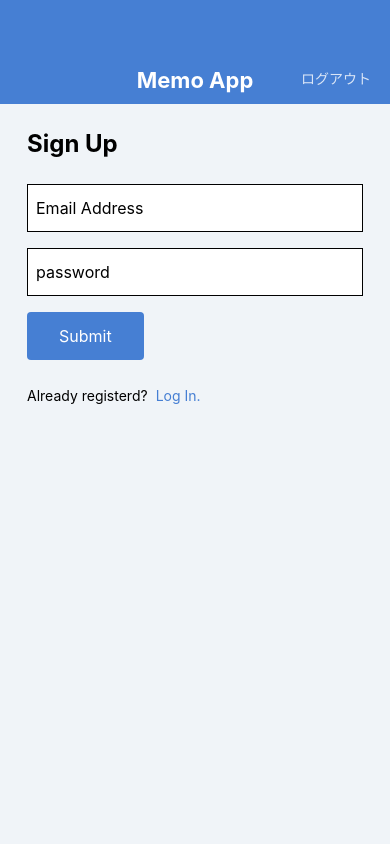
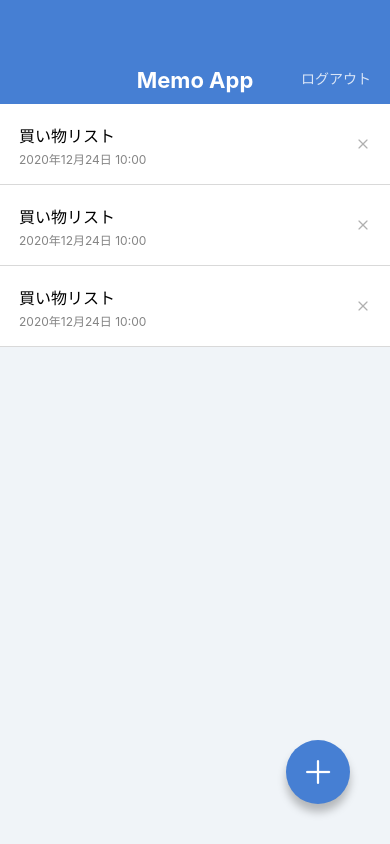
Before and after one commit to tktk2580/Memoapp2, a React Native app: screen / in a window 390 px wide. Built offline with nearby package versions, Linux system fonts and the light colour scheme.

Commit message:
make component touchable

```diff
--- a/App.jsx
+++ b/App.jsx
@@ -9,11 +9,11 @@
 
 export default function App() {
   return (
-    // <MemoListScreen />
+    <MemoListScreen />
     // <MemoDetailScreen />
     // <MemoEditScreen />
     // <MemoCreateScreen />
     // <LogInScreen />
-    <SignUpScreen />
+    // <SignUpScreen />
   );
 }
--- a/src/components/Button.jsx
+++ b/src/components/Button.jsx
@@ -1,18 +1,23 @@
 import React from 'react';
-import { View, Text, StyleSheet } from 'react-native';
-import { string } from 'prop-types';
+import { TouchableOpacity, Text, StyleSheet } from 'react-native';
+import { func, string } from 'prop-types';
 
 export default function Button(props) {
-  const { label } = props;
+  const { label, onPress } = props;
   return (
-    <View style={styles.buttonContainer}>
+    <TouchableOpacity style={styles.buttonContainer} onPress={onPress}>
       <Text style={styles.buttonLabel}>{label}</Text>
-    </View>
+    </TouchableOpacity>
   );
 }
 
 Button.propTypes = {
   label: string.isRequired,
+  onPress: func,
+};
+
+Button.defaultProps = {
+  onPress: func,
 };
 
 const styles = StyleSheet.create({
--- a/src/components/CircleButton.jsx
+++ b/src/components/CircleButton.jsx
@@ -1,23 +1,25 @@
 import React from 'react';
-import { View, StyleSheet } from 'react-native';
-import { string, shape } from 'prop-types';
+import { StyleSheet, TouchableOpacity } from 'react-native';
+import { string, shape, func } from 'prop-types';
 import { AntDesign } from '@expo/vector-icons';
 export default function CircleButton(props) {
-  const { style, name } = props;
+  const { style, name, onPress } = props;
   return (
-    <View style={[styles.circleButton, style]}>
+    <TouchableOpacity style={[styles.circleButton, style]} onPress={onPress}>
       <AntDesign name={name} size={32} color="white" />
-    </View>
+    </TouchableOpacity>
   );
 }
 
 CircleButton.propTypes = {
   style: shape(),
   name: string.isRequired,
+  onPress: func,
 };
 
 CircleButton.defaultProps = {
   style: null,
+  onPress: null,
 };
 
 const styles = StyleSheet.create({
--- a/src/components/MemoList.jsx
+++ b/src/components/MemoList.jsx
@@ -1,5 +1,7 @@
 import React from 'react';
-import { View, Text, StyleSheet } from 'react-native';
+import {
+  View, Text, StyleSheet, TouchableOpacity,
+} from 'react-native';
 import { Feather } from '@expo/vector-icons';
 
 export default function MemoList() {
@@ -10,27 +12,27 @@
           <Text style={styles.memoListItemTitle}>買い物リスト</Text>
           <Text style={styles.memoListItemDate}>2020年12月24日 10:00</Text>
         </View>
-        <View>
+        <TouchableOpacity>
           <Feather name="x" size={16} color="#b0b0b0" />
-        </View>
+        </TouchableOpacity>
       </View>
       <View style={styles.memoListItem}>
         <View>
           <Text style={styles.memoListItemTitle}>買い物リスト</Text>
           <Text style={styles.memoListItemDate}>2020年12月24日 10:00</Text>
         </View>
-        <View>
+        <TouchableOpacity>
           <Feather name="x" size={16} color="#b0b0b0" />
-        </View>
+        </TouchableOpacity>
       </View>
       <View style={styles.memoListItem}>
         <View>
           <Text style={styles.memoListItemTitle}>買い物リスト</Text>
           <Text style={styles.memoListItemDate}>2020年12月24日 10:00</Text>
         </View>
-        <View>
+        <TouchableOpacity>
           <Feather name="x" size={16} color="#b0b0b0" />
-        </View>
+        </TouchableOpacity>
       </View>
     </View>
   );
--- a/src/screens/LogInScreen.jsx
+++ b/src/screens/LogInScreen.jsx
@@ -1,6 +1,6 @@
 import React from 'react';
 import {
-  View, Text, StyleSheet, TextInput,
+  View, Text, StyleSheet, TextInput, TouchableOpacity,
 } from 'react-native';
 
 import AppBar from '../components/AppBar';
@@ -17,7 +17,9 @@
         <Button label="Submit" />
         <View style={styles.footer}>
           <Text style={styles.footerText}>Not registered?</Text>
-          <Text style={styles.footerLink}>Sign up here!</Text>
+          <TouchableOpacity>
+            <Text style={styles.footerLink}>Sign up here!</Text>
+          </TouchableOpacity>
         </View>
       </View>
     </View>
--- a/src/screens/MemoEditScreen.jsx
+++ b/src/screens/MemoEditScreen.jsx
@@ -1,6 +1,6 @@
 import React from 'react';
 import {
-  View, StyleSheet, TextInput, KeyboardAvoidingView,
+  View, StyleSheet, TextInput, KeyboardAvoidingView, Alert,
 } from 'react-native';
 
 import AppBar from '../components/AppBar';
@@ -14,7 +14,7 @@
       <View style={styles.inputContainer}>
         <TextInput value="買い物リスト" multiline style={styles.input} />
       </View>
-      <CircleButton name="check" />
+      <CircleButton name="check" onPress={() => { Alert.alert('Pressed!'); }} />
     </KeyboardSafeView>
   );
 }
--- a/src/screens/SignUpScreen.jsx
+++ b/src/screens/SignUpScreen.jsx
@@ -1,6 +1,6 @@
 import React from 'react';
 import {
-  View, Text, StyleSheet, TextInput,
+  View, Text, StyleSheet, TextInput, TouchableOpacity,
 } from 'react-native';
 
 import AppBar from '../components/AppBar';
@@ -17,7 +17,9 @@
         <Button label="Submit" />
         <View style={styles.footer}>
           <Text style={styles.footerText}>Already registerd?</Text>
-          <Text style={styles.footerLink}>Log In.</Text>
+          <TouchableOpacity>
+            <Text style={styles.footerLink}>Log In.</Text>
+          </TouchableOpacity>
         </View>
       </View>
     </View>
```
